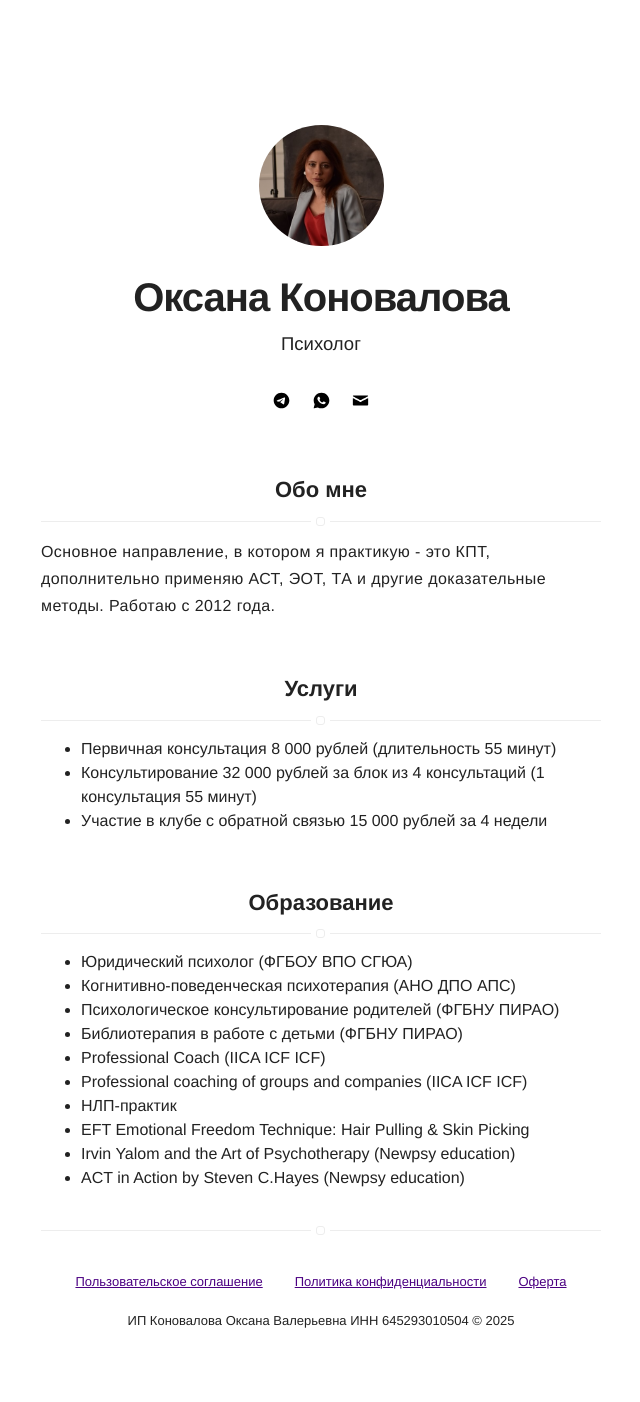
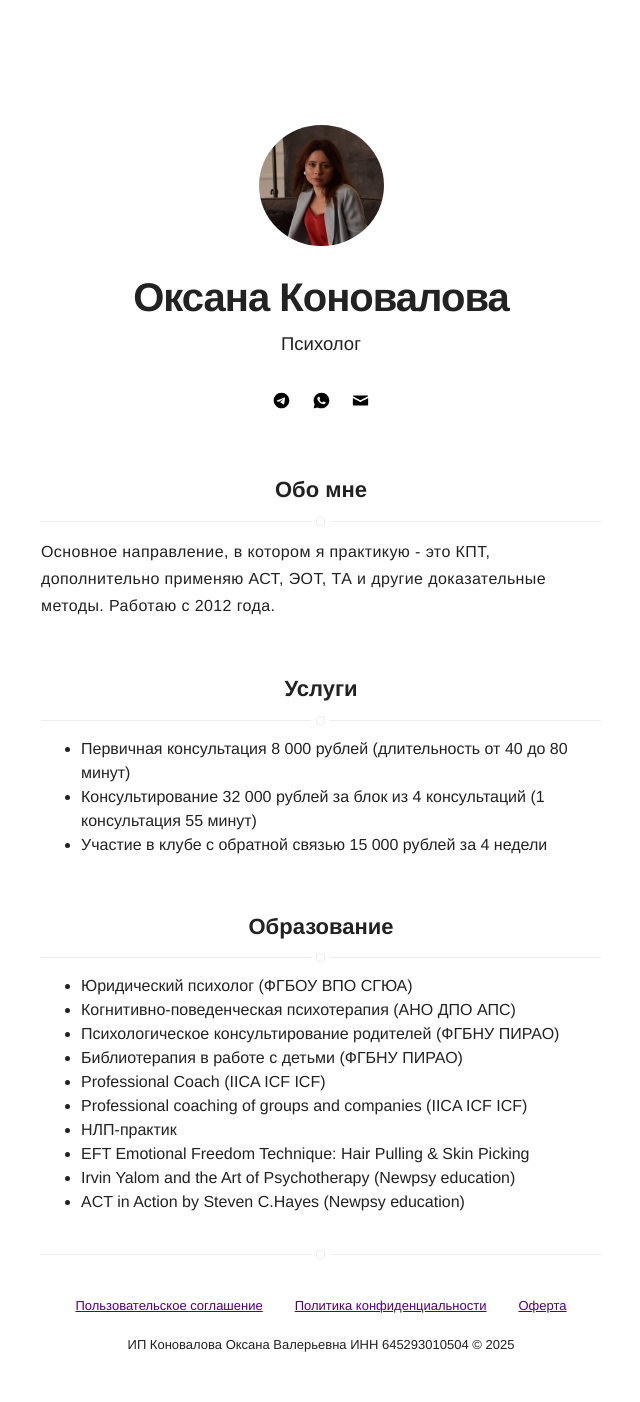
Before and after one commit to ttm-help/main-site, a Jekyll site: the page built from index.html, in a window 1280 px wide. Shown: the whole page, without its empty margins (319-959 px from the left). Built offline with Jekyll 4.4.1, drawn with Linux system fonts in a browser that asks for light colours; before the commit the page ends 1378 px from its top, so only the background shows below that.

Commit message:
fix prices

```diff
--- a/_config.yml
+++ b/_config.yml
@@ -36,7 +36,7 @@ skills-list:
 
 offers: true
 offers-list:
-    - Первичная консультация 8 000 рублей (длительность 55 минут)
+    - Первичная консультация 8 000 рублей (длительность от 40 до 80 минут)
     - Консультирование 32 000 рублей за блок из 4 консультаций (1 консультация 55 минут)
     - Участие в клубе с обратной связью 15 000 рублей за 4 недели
 
```
